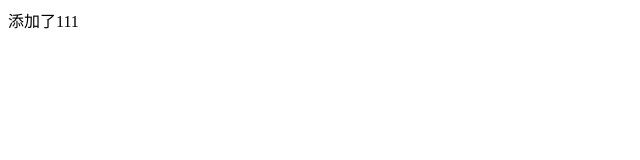
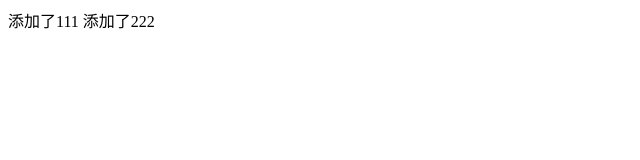
Before and after one commit to xiaoluge6688/tex222, a plain HTML site: page index.html in a window 1280 px wide. Shown: the full height of the page, 0-640 px from the left. Drawn offline with Linux system fonts and the light colour scheme.

Commit message:
添加了222

```diff
--- a/index.html
+++ b/index.html
@@ -6,5 +6,6 @@
 </head>
 <body>
 	添加了111
+	添加了222
 </body>
 </html>
```
